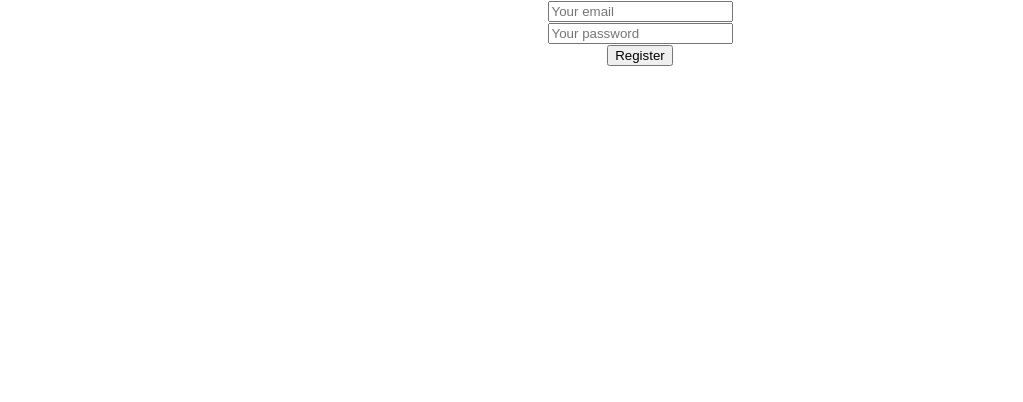
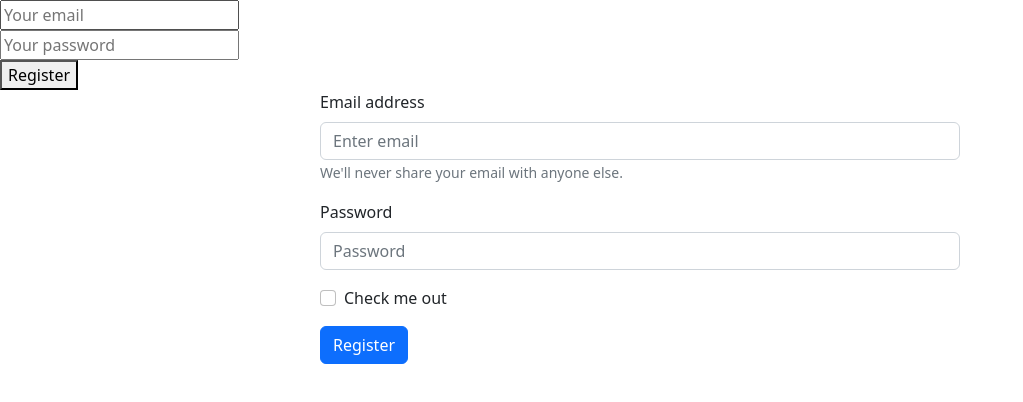
Before and after one commit to Farvez999/email-password-auth, a React (Create React App) app: page / in a window 1280 px wide. Shown: the top 402 px of the page, without its empty margins (0-1023 px from the left). Built offline with nearby package versions, Linux system fonts and the light colour scheme.

Commit message:
Use Bootstrap Form and get user email and password

```diff
--- a/package.json
+++ b/package.json
@@ -6,8 +6,10 @@
     "@testing-library/jest-dom": "^5.16.5",
     "@testing-library/react": "^13.4.0",
     "@testing-library/user-event": "^13.5.0",
+    "bootstrap": "^5.2.2",
     "firebase": "^9.12.1",
     "react": "^18.2.0",
+    "react-bootstrap": "^2.5.0",
     "react-dom": "^18.2.0",
     "react-scripts": "5.0.1",
     "web-vitals": "^2.1.4"
--- a/src/App.js
+++ b/src/App.js
@@ -1,25 +1,12 @@
-import { getAuth } from "firebase/auth";
 import './App.css';
-import app from "./firebase/firebase.init";
-
-const auth = getAuth(app);
+import Register from './components/Register';
+import BootstrapRegister from './components/BootstrapRegister';
 
 function App() {
-  const handleSubmitRegister = (event) => {
-    event.preventDefault();
-    const email = event.target.email.value;
-    const password = event.target.password.value;
-    console.log(email, password)
-  }
   return (
-    <div className="App">
-      <form onSubmit={handleSubmitRegister}>
-        <input type="email" name="email" id="" placeholder="Your email" />
-        <br />
-        <input type="password" name="password" id="" placeholder="Your password" />
-        <br />
-        <button type="submit">Register</button>
-      </form>
+    <div className="">
+      <Register></Register>
+      <BootstrapRegister></BootstrapRegister>
     </div>
   );
 }
--- /dev/null
+++ b/src/components/BootstrapRegister.js
@@ -0,0 +1,38 @@
+import React from 'react';
+import { Button, Form } from 'react-bootstrap';
+
+const BootstrapRegister = () => {
+    const handleSubmitRegister = (event) => {
+        event.preventDefault();
+        const email = event.target.email.value;
+        const password = event.target.password.value;
+        console.log(email, password)
+    }
+
+    return (
+        <div className='w-50 mx-auto'>
+            <Form onSubmit={handleSubmitRegister}>
+                <Form.Group className="mb-3" controlId="formBasicEmail">
+                    <Form.Label>Email address</Form.Label>
+                    <Form.Control type="email" name='email' placeholder="Enter email" />
+                    <Form.Text className="text-muted">
+                        We'll never share your email with anyone else.
+                    </Form.Text>
+                </Form.Group>
+
+                <Form.Group className="mb-3" controlId="formBasicPassword">
+                    <Form.Label>Password</Form.Label>
+                    <Form.Control type="password" name='password' placeholder="Password" />
+                </Form.Group>
+                <Form.Group className="mb-3" controlId="formBasicCheckbox">
+                    <Form.Check type="checkbox" label="Check me out" />
+                </Form.Group>
+                <Button variant="primary" type="submit">
+                    Register
+                </Button>
+            </Form>
+        </div>
+    );
+};
+
+export default BootstrapRegister;
--- /dev/null
+++ b/src/components/Register.js
@@ -0,0 +1,27 @@
+import React from 'react';
+import { getAuth } from "firebase/auth";
+import app from '../firebase/firebase.init';
+
+const auth = getAuth(app);
+
+const Register = () => {
+    const handleSubmitRegister = (event) => {
+        event.preventDefault();
+        const email = event.target.email.value;
+        const password = event.target.password.value;
+        console.log(email, password)
+    }
+    return (
+        <div>
+            <form onSubmit={handleSubmitRegister}>
+                <input type="email" name="email" id="" placeholder="Your email" />
+                <br />
+                <input type="password" name="password" id="" placeholder="Your password" />
+                <br />
+                <button type="submit">Register</button>
+            </form>
+        </div>
+    );
+};
+
+export default Register;
--- a/src/index.js
+++ b/src/index.js
@@ -3,6 +3,7 @@ import ReactDOM from 'react-dom/client';
 import './index.css';
 import App from './App';
 import reportWebVitals from './reportWebVitals';
+import 'bootstrap/dist/css/bootstrap.min.css';
 
 const root = ReactDOM.createRoot(document.getElementById('root'));
 root.render(
```
Also changed, not shown: 1 other file (tests, documents, lock files or other folders).
